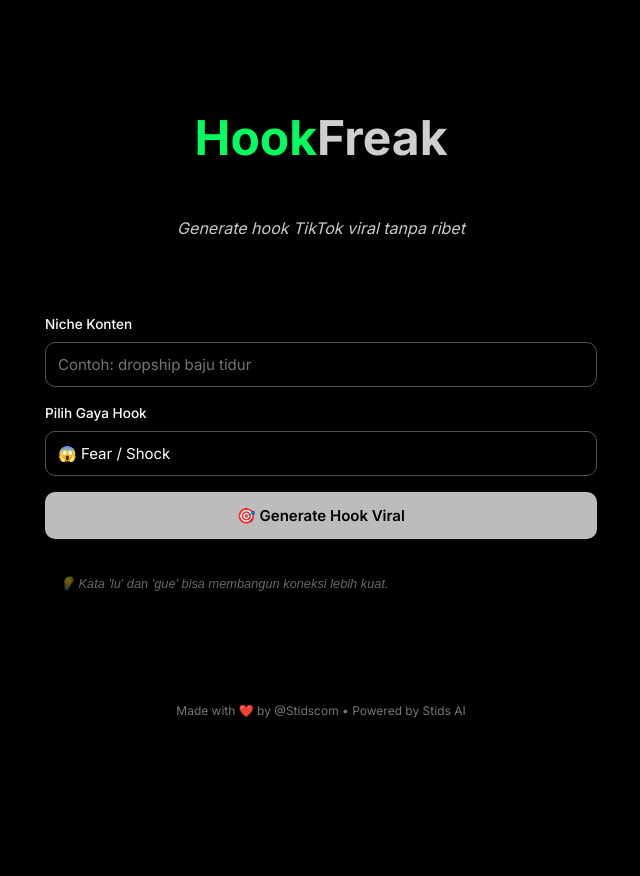
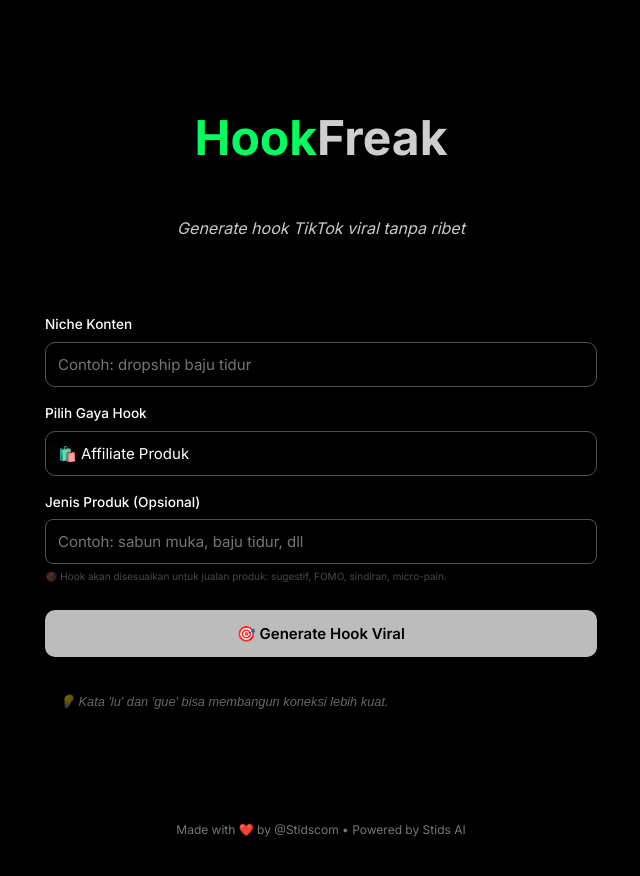
Before and after one commit to 13kailouis/hook-gen, a Next.js app: page / in a window 1280 px wide. Shown: the top 876 px of the page, without its empty margins (319-959 px from the left). Before the commit the page ends 800 px from the top, so only its background shows below. Built offline with nearby package versions, Linux system fonts and the light colour scheme.

Commit message:
Update index.tsx

```diff
--- a/src/pages/index.tsx
+++ b/src/pages/index.tsx
@@ -6,7 +6,7 @@ import { FiCopy, FiCheck } from "react-icons/fi";
 
 export default function Home() {
   const [niche, setNiche] = useState("");
-  const [tone, setTone] = useState("fear");
+  const [tone, setTone] = useState("affiliate");
   const [product, setProduct] = useState("");
   const [loading, setLoading] = useState(false);
   const [hooks, setHooks] = useState<string[]>([]);
```
